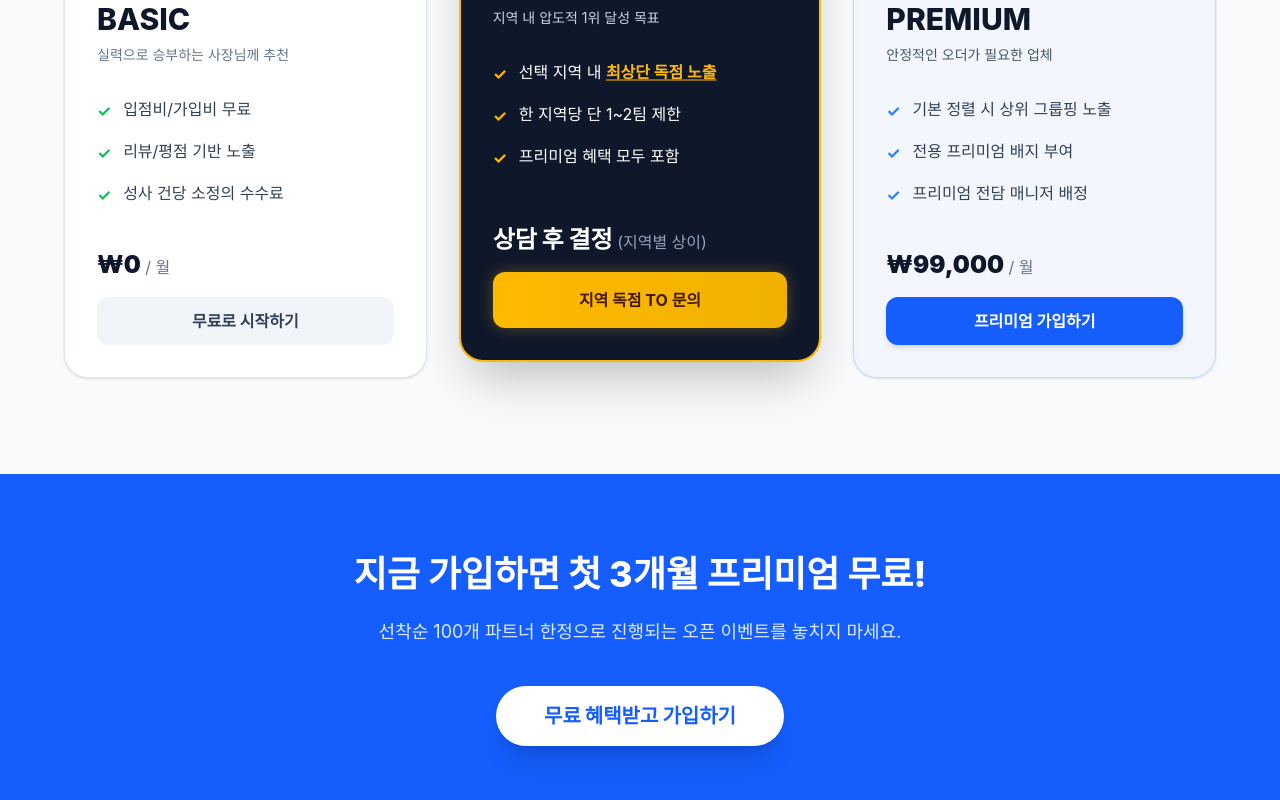
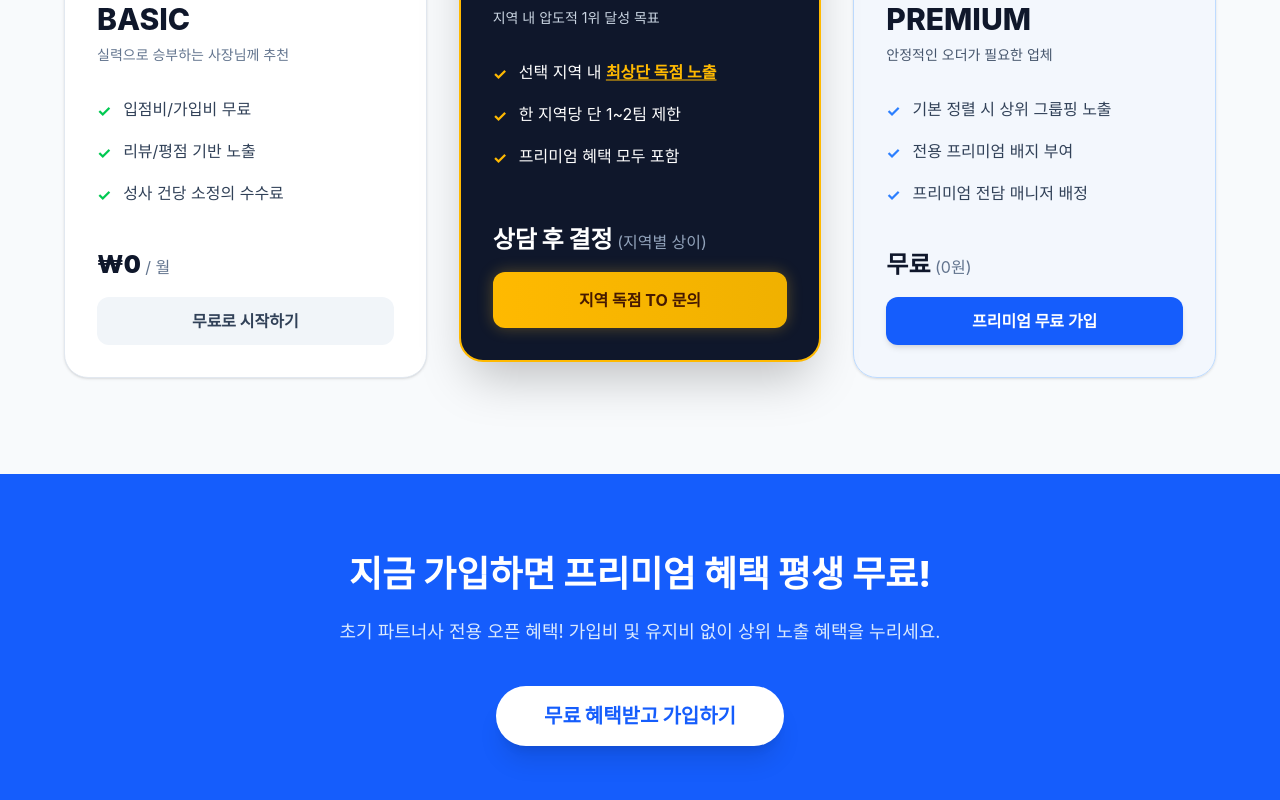
Before and after one commit to timbach9741-wq/CleaningTower, a React (Vite) app: page /partners/join in a window 1280 px wide. Shown: the part 1679-2479 px from the top of the page. Built offline with nearby package versions, Linux system fonts and the light colour scheme; a web font is replaced by a local one.

Commit message:
feat: make premium plan free in partner landing and signup

```diff
--- a/src/pages/PartnerLanding.jsx
+++ b/src/pages/PartnerLanding.jsx
@@ -191,9 +191,9 @@ export default function PartnerLanding() {
                   </ul>
                 </div>
                 <div className="mt-auto">
-                  <div className="text-2xl font-black text-slate-900 mb-4">₩99,000<span className="text-base font-normal text-slate-500"> / 월</span></div>
+                  <div className="text-2xl font-black text-slate-900 mb-4">무료<span className="text-base font-normal text-slate-500"> (0원)</span></div>
                   <Link to="/partners/register" state={{ plan: 'premium' }} className="block w-full bg-blue-600 text-white font-bold py-3 rounded-xl hover:bg-blue-700 transition-colors shadow-md text-center">
-                    프리미엄 가입하기
+                    프리미엄 무료 가입
                   </Link>
                 </div>
               </div>
@@ -205,11 +205,11 @@ export default function PartnerLanding() {
         {/* 전환 유도 하단 */}
         <section className="py-20 bg-blue-600 text-center px-4">
           <div className="max-w-4xl mx-auto">
-            <h2 className="text-3xl md:text-4xl font-extrabold text-white mb-6">지금 가입하면 첫 3개월 프리미엄 무료!</h2>
+            <h2 className="text-3xl md:text-4xl font-extrabold text-white mb-6">지금 가입하면 프리미엄 혜택 평생 무료!</h2>
             <p className="text-blue-100 text-lg mb-10">
-              선착순 100개 파트너 한정으로 진행되는 오픈 이벤트를 놓치지 마세요.
+              초기 파트너사 전용 오픈 혜택! 가입비 및 유지비 없이 상위 노출 혜택을 누리세요.
             </p>
-            <Link to="/partners/register" className="inline-block bg-white text-blue-600 font-black py-4 px-12 rounded-full text-xl hover:scale-105 transition-transform shadow-xl">
+            <Link to="/partners/register" state={{ plan: 'premium' }} className="inline-block bg-white text-blue-600 font-black py-4 px-12 rounded-full text-xl hover:scale-105 transition-transform shadow-xl">
               무료 혜택받고 가입하기
             </Link>
           </div>
--- a/src/pages/PartnerSignup.tsx
+++ b/src/pages/PartnerSignup.tsx
@@ -362,7 +362,7 @@ export default function PartnerSignup() {
                   <>
                     <p className="text-slate-500 text-sm mb-8 break-keep">
                       프리미엄 파트너 가입을 환영합니다!<br/>
-                      첫 달 <strong>프리미엄 회비(99,000원)</strong> 결제 및 안내를 위해 가입 완료 후 매니저가 연락을 드립니다.
+                      <strong>가입비 및 유지비 없이 무료로</strong> 프리미엄 혜택을 누리실 수 있습니다.
                     </p>
 
                     <div className="bg-blue-50 w-full rounded-2xl p-6 text-left mb-8 border border-blue-200">
@@ -373,8 +373,8 @@ export default function PartnerSignup() {
                         <li>- 전담 파트너 매니저 배정</li>
                       </ul>
                       <div className="mt-4 pt-4 border-t border-blue-200 flex justify-between items-center">
-                        <span className="text-blue-800 text-sm font-bold">월 회비</span>
-                        <span className="text-blue-600 font-black text-xl">99,000원</span>
+                        <span className="text-blue-800 text-sm font-bold">비용</span>
+                        <span className="text-blue-600 font-black text-xl">무료 (0원)</span>
                       </div>
                     </div>
                   </>
```
